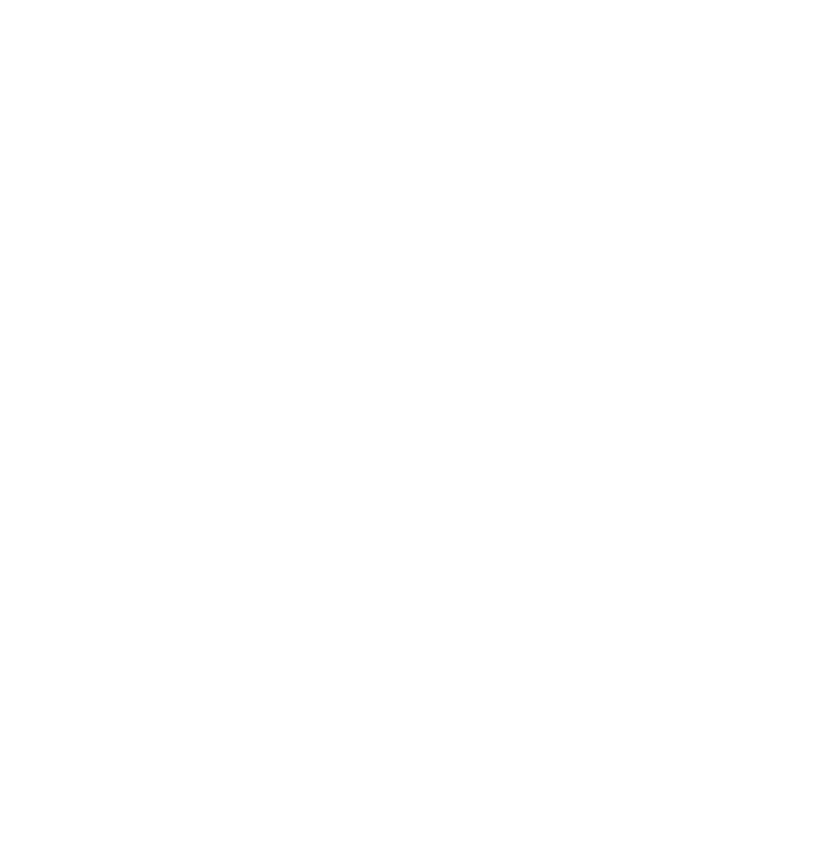
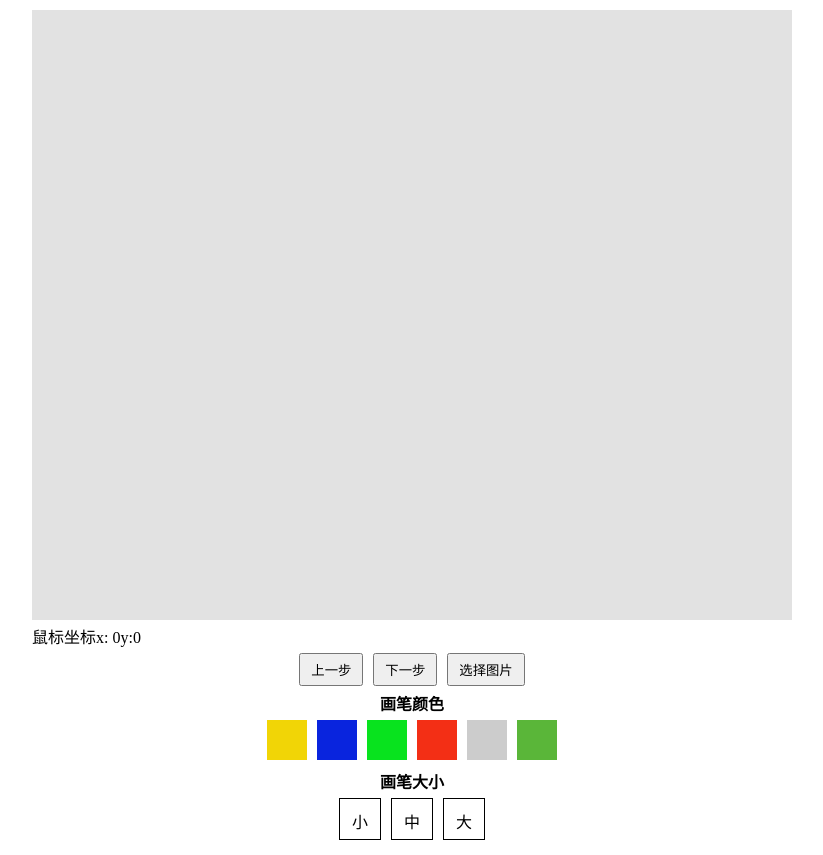
Before and after one commit to 956632862/vue-palette, a Vue app: page / in a window 1280 px wide. Shown: the whole page, without its empty margins (228-1051 px from the left). Before the commit the page ends 800 px from the top, so only its background shows below. Built offline with nearby package versions, Linux system fonts and the light colour scheme.

Commit message:
添加图片

```diff
--- a/src/App.vue
+++ b/src/App.vue
@@ -1,15 +1,17 @@
 <template>
   <div id="app" class="app_">
-<!--    <palette/>-->
+    <div>
+      <palette/>
+    </div>
   </div>
 </template>
 
 <script>
-// import palette from "@/components/palette";
+import palette from "@/components/palette";
 export default {
   name: 'App',
   components: {
-      // palette
+      palette
   }
 }
 </script>
--- /dev/null
+++ b/src/components/mixin.js
@@ -0,0 +1,24 @@
+export default {
+    methods: {
+        isPC() {
+            this.flag = navigator.userAgent.match(
+                /(phone|pad|pod|iPhone|iPod|ios|iPad|Android|Mobile|BlackBerry|IEMobile|MQQBrowser|JUC|Fennec|wOSBrowser|BrowserNG|WebOS|Symbian|Windows Phone)/i
+            );
+            return this.flag === null
+        },
+        // 获取当前元素按下的坐标client是基于整个页面的坐标  offset是canvas距离顶部以及左边的距离
+        getEventXY(e){
+            // 默认获取pc
+            let canvasX = e.offsetX
+            let canvasY = e.offsetY
+            this.movex =  canvasX
+            this.movey =  canvasY
+            // 使用手机的时候
+            if(!this.isPC()){
+                canvasX = e.changedTouches[0].clientX - e.target.parentNode.offsetLeft
+                canvasY = e.changedTouches[0].clientY - e.target.parentNode.offsetTop
+            }
+            return {canvasX,canvasY}
+        },
+    }
+}
--- a/src/components/palette.vue
+++ b/src/components/palette.vue
@@ -4,43 +4,66 @@
       <!--  画板-->
       <div class="canvas-container">
           <canvas
-              width="740"
-              height="600"
+              :width="760"
+              :height="610"
               ref="myPalette"
               class="palette"
               @mousedown="handleDownCanvas"
-              @mouseup="handleUpCanvas"
+              @mouseup="handleOverMove"
               @mousemove="handleMove"
+              @mouseout="handleOverMove"
           />
       </div>
 
       <div>
         鼠标坐标x: {{movex}}y:{{movey}}
       </div>
+
+      <div class="container-item">
+        <button class="button-item" @click="handlePre">上一步</button>
+        <button class="button-item" @click="handleNext">下一步</button>
+        <button class="button-item" @click="handleSetImg">选择图片</button>
+      </div>
+
       <div class="container-item">
         <h4>画笔颜色</h4>
-        <div class="color-item" v-for="(item,index) in colors" :style="{'background':item}" :key="index"></div>
+        <span
+            class="color-item"
+            v-for="(item,index) in colors"
+            :style="{'background':item}"
+            @click="handleSetColor(item)"
+            :key="index"
+        />
       </div>
 
       <div class="container-item">
         <h4>画笔大小</h4>
-        <div class="color-item" v-for="(item,index) in colors" :style="{'background':item}" :key="index"></div>
+        <div class="size-item" v-for="(item,index) in size" :key="index" @click="handleSetSize(item.size)">{{item.name}}</div>
       </div>
 
   </div>
 </template>
 
 <script>
+import mixin from "./mixin"
 export default {
   name: "palette",
+  mixins:[mixin],
   data(){
     return{
       // 画笔颜色
       colors:[
         '#f1d506','#0924de','#08e31e','#f32f15','#cccccc','#5ab639'
       ],
+      size:[
+        {name:"小",size:1},
+        {name:"中",size:2},
+        {name:"大",size:3}
+      ],
       // canvas对象
       context: {},
+      // 保存绘画的路径
+      lines:[],
       // 是否开始绘制
       canvasMoveUse: false,
       // 画笔的设置
@@ -63,29 +86,102 @@
     init(){
       const canvas = this.$refs.myPalette
       this.context = canvas.getContext("2d")
-    },
-    // 判断当前是否是pc
-    isPC(){
-      this.flag = navigator.userAgent.match(
-          /(phone|pad|pod|iPhone|iPod|ios|iPad|Android|Mobile|BlackBerry|IEMobile|MQQBrowser|JUC|Fennec|wOSBrowser|BrowserNG|WebOS|Symbian|Windows Phone)/i
-      );
-      return this.flag === null
+      this.config.shadowColor = this.colors[0]
+      this.config.strokeStyle = this.colors[0]
     },
 
-    // 获取当前元素按下的坐标client是基于整个页面的坐标  offset是canvas距离顶部以及左边的距离
-    getEventXY(e){
-      console.log(e)
-      // 默认获取pc
-      let canvasX = e.offsetX
-      let canvasY = e.offsetY
-      this.movex =  canvasX
-      this.movey =  canvasY
-      // 使用手机的时候
-      if(!this.isPC()){
-        canvasX = e.changedTouches[0].clientX - e.target.parentNode.offsetLeft
-        canvasY = e.changedTouches[0].clientY - e.target.parentNode.offsetTop
+    // 结束绘画
+    handleOverMove(){
+      this.canvasMoveUse = false
+      // 往记录中添加短点
+      this.lines.push(null)
+    },
+
+    // 选择图片设置
+    handleSetImg(){
+      let input = document.createElement("input")
+      input.type = 'file'
+      input.accept = 'image/*'
+      input.onchange = this.putImageToCanvas
+      input.click()
+    },
+
+    putImageToCanvas(event){
+      const e = event.target;
+      const { files } = e; // 拿到所有的文件
+      const file = files[0]
+
+      let reader = new FileReader()
+      reader.readAsDataURL(file)
+      reader.onload = () => {
+        // console.log('file 转 base64结果：' + reader.result)
+        let imag = new Image();
+        imag.src = reader.result
+        imag.onload = () =>{
+          // 获取canvas的宽高
+          const  {clientWidth,clientHeight} = this.$refs.myPalette
+
+          // 绘制之前还是需要将当前页面添加到上一步
+          this.preHandle.push(this.context.getImageData(0, 0, 760, 610))
+          // 这里没办法解决画图被覆盖的问题，只能绘制完图片之后将线条绘制回去
+          this.context.drawImage(imag,0,0,clientWidth,clientHeight)
+          this.resetLine()
+        }
       }
-      return {canvasX,canvasY}
+    },
+
+    // 重新绘制之前绘画
+    resetLine(){
+      this.context.beginPath();
+      // 这里是将绘制的记录返回回来，但是这里返回之后，就没法再进行上下了
+      this.lines.forEach((item,index) => {
+        // item === null 代表着抬起手指，断开绘制
+        if (item){
+          const next_item = this.lines[index+1] ||  item
+          this.context.moveTo(item.x,item.y);
+          this.context.lineTo(next_item.x,next_item.y);
+          this.context.strokeStyle=item.strokeStyle;
+          this.context.shadowColor=item.shadowColor
+          this.context.stroke();
+        }else{
+          // 清除子路径
+          console.log('清除子路径')
+          this.context.beginPath();
+        }
+      })
+    },
+
+    // 上一步
+    handlePre(){
+      if(!this.preHandle.length) return false
+      const pre =  this.preHandle.pop()
+      // 这里应该是把当前的canvas保存进下一步
+      const next = this.context.getImageData(0, 0, 760, 610)
+      this.nextHandle.push(next)
+      this.context.putImageData(pre,0, 0)
+    },
+
+    // 下一步
+    handleNext(){
+      if(!this.nextHandle.length) return false
+      const next = this.nextHandle.pop()
+      // 这里应该是把当前的canvas保存进下一步
+      const pre = this.context.getImageData(0, 0, 760, 610)
+      this.preHandle.push(pre)
+      this.context.putImageData(next,0, 0)
+    },
+
+    // 设置画笔的颜色
+    handleSetColor(color){
+      this.config.shadowColor = color
+      this.config.strokeStyle = color
+      this.handleSetConfig()
+    },
+
+    // 设置画笔大小
+    handleSetSize(size){
+      this.config.lineWidth = size
+      this.handleSetConfig()
     },
 
     // 设置画笔的配置
@@ -105,26 +201,39 @@
       this.handleSetConfig()
       //清除子路径
       this.context.beginPath()
-      // 移动的起点
-      console.log("当前设置的移动起点是x,y",canvasX,canvasY)
       this.context.moveTo(canvasX, canvasY)
       // 参数的值 x y width height
       const pre = this.context.getImageData(0, 0, 700, 600)
       // 记录当前操作，便于后续的撤销操作
       this.preHandle.push(pre)
+
+      // todo 重新绘画之后清除所有下一步，考虑是否合理
+      this.nextHandle = []
+
+      // 按下就保存路径位置
+      this.lines.push({
+        x:canvasX,
+        y:canvasY,
+        strokeStyle:this.context.strokeStyle,
+        shadowColor:this.context.shadowColor
+      })
     },
-    // 抬起
-    handleUpCanvas(){
-      this.canvasMoveUse = false
-      // console.log("抬起",e)
-    },
-    // 移动e
+
+
+    // 移动
     handleMove(e){
       if (!this.canvasMoveUse) return
       // 获取坐标点
       const {canvasX,canvasY} = this.getEventXY(e)
       // 链接每个点
       this.context.lineTo( canvasX ,canvasY)
+      // 按下就保存路径位置
+      this.lines.push({
+        x:canvasX,
+        y:canvasY,
+        strokeStyle:this.context.strokeStyle,
+        shadowColor:this.context.shadowColor
+      })
       //绘制已定义的路径
       this.context.stroke()
     }
@@ -133,12 +242,16 @@
 </script>
 
 <style scoped lang="scss">
-
+div,span{
+  -moz-user-select:none;/*火狐*/
+  -webkit-user-select:none;/*webkit浏览器*/
+  -ms-user-select:none;/*IE10*/
+  -khtml-user-select:none;/*早期浏览器*/
+  user-select:none;
+}
 .container{
   padding: 10px 0;
-
   .canvas-container{
-    border: 1px #585858 solid;
     .palette{
       background: #e2e2e2;
     }
@@ -149,13 +262,21 @@
     text-align: center;
   }
 
-  .color-item{
+  .button-item{
+    padding: 5px 10px;
+    margin: 5px;
+  }
+
+  .color-item,.size-item{
     display: inline-block;
     padding: 10px;
     width: 20px;
     height: 20px;
     margin: 5px;
   }
+  .size-item{
+    border: 1px solid black;
+  }
 }
 
 
```
